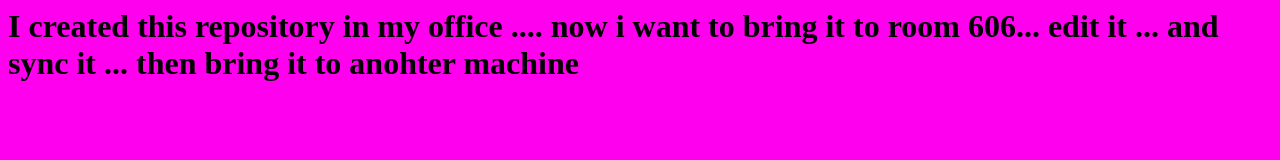
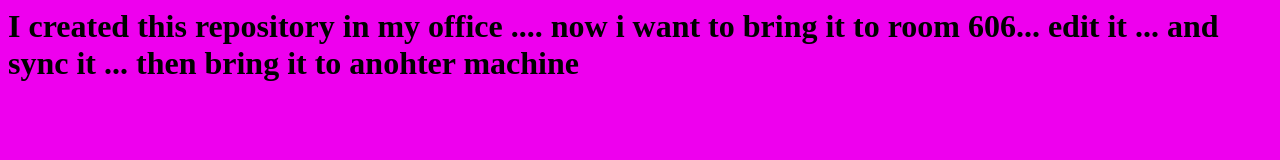
Before and after one commit to dmarcinkowski/606-Test-Repository, a plain HTML site: page index.html in a window 1280 px wide. Drawn offline with Linux system fonts and the light colour scheme.

Commit message:
change background as per stu
lala

```diff
--- a/index.html
+++ b/index.html
@@ -3,7 +3,7 @@
 
 <style>
 
-body {background-color: #ff00ee;}
+body {background-color: #ee00ee;}
 
 </style>
 </head>
```
